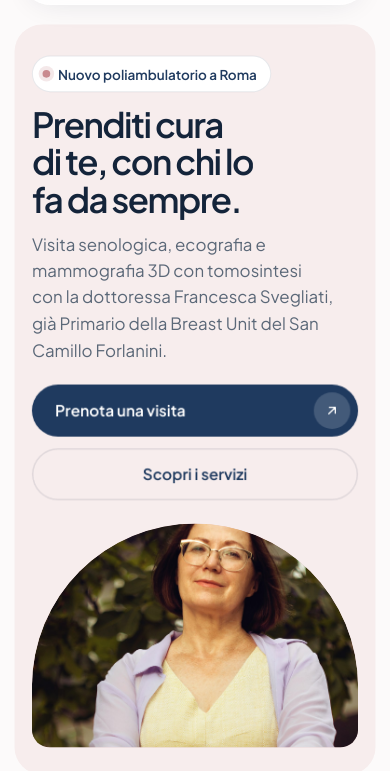
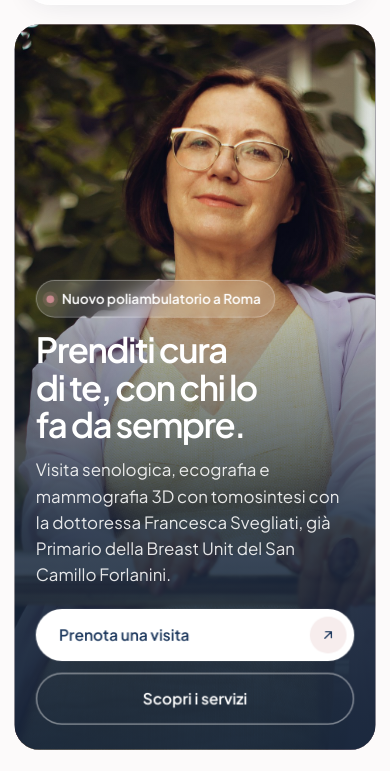
Before and after one commit to agneseb19/avenir-medical-care, a plain HTML site: page sito/index.html in a window 390 px wide. Shown: the part 73-844 px from the top of the page. Drawn offline with nearby package versions, Linux system fonts and the light colour scheme.

Commit message:
Telefono: hero con foto a tutto schermo e testo sovrapposto
Co-Authored-By: Claude Opus 5.5 <noreply@anthropic.com>

```diff
--- a/sito/assets/main.js
+++ b/sito/assets/main.js
@@ -99,11 +99,12 @@
   });
 
   /* ---------- hero ---------- */
+  const R = matchMedia('(max-width: 760px)').matches ? '0px' : '999px 999px 28px 28px';
   const tl = gsap.timeline({ defaults: { ease: 'expo.out' } });
   tl.from('.hero-box', { scale: .965, opacity: 0, duration: 1.2 })
     .from('.hero [data-split] .parola > span', { yPercent: 110, duration: 1.1, stagger: .045 }, .25)
     .from('.hero [data-h]', { y: 22, opacity: 0, duration: .9, stagger: .09 }, .45)
-    .fromTo('.hero-foto', { clipPath: 'inset(100% 0% 0% 0% round 999px 999px 28px 28px)' }, { clipPath: 'inset(0% 0% 0% 0% round 999px 999px 28px 28px)', duration: 1.4, ease: 'power4.inOut' }, .2)
+    .fromTo('.hero-foto', { clipPath: `inset(100% 0% 0% 0% round ${R})` }, { clipPath: `inset(0% 0% 0% 0% round ${R})`, duration: 1.4, ease: 'power4.inOut' }, .2)
     .from('.hero-foto img', { scale: 1.3, duration: 1.8 }, .2)
     ;
   const arco = $('.hero-arco path');
--- a/sito/assets/style.css
+++ b/sito/assets/style.css
@@ -587,3 +587,22 @@ a.contatto:hover { transform: translateY(-6px); box-shadow: var(--ombra); }
   .storia { height: 280vh; }
   .cta { margin-top: 24px !important; }
 }
+
+/* ===== telefono: hero con la foto a tutto schermo e il testo sopra ===== */
+@media (max-width: 760px) {
+  .hero:not(.senza-media) .hero-box { position: relative; min-height: calc(100svh - 92px); display: flex; border-radius: 26px; background: var(--notte); }
+  .hero:not(.senza-media) .hero-grid { position: static; display: flex; flex-direction: column; justify-content: flex-end; width: 100%; padding: 24px 22px 26px; }
+  .hero:not(.senza-media) .hero-grid > div:first-child { position: relative; z-index: 2; color: #fff; }
+  .hero:not(.senza-media) .hero-media { position: absolute; inset: 0; width: 100%; height: 100%; max-width: none; max-height: none; aspect-ratio: auto; margin: 0; z-index: 0; }
+  .hero:not(.senza-media) .hero-foto { inset: 0; border-radius: 0; }
+  .hero:not(.senza-media) .hero-foto img { height: 112%; object-position: 50% 15%; }
+  .hero:not(.senza-media) .hero-media::after { content: ""; position: absolute; inset: 0; z-index: 1; background: linear-gradient(180deg, rgba(20,36,58,.05) 0%, rgba(20,36,58,.15) 35%, rgba(20,36,58,.82) 68%, rgba(20,36,58,.94) 100%); }
+  .hero:not(.senza-media) h1 { color: #fff; }
+  .hero:not(.senza-media) .lead { color: rgba(255,255,255,.88); }
+  .hero:not(.senza-media) .briciole, .hero:not(.senza-media) .briciole a { color: rgba(255,255,255,.8); }
+  .hero:not(.senza-media) .btn:not(.btn-vuoto) { --bg: #fff; --fg: var(--blu); }
+  .hero:not(.senza-media) .btn:not(.btn-vuoto) .ico { background: var(--cipria); }
+  .hero:not(.senza-media) .btn-vuoto { color: #fff; box-shadow: inset 0 0 0 1.5px rgba(255,255,255,.45); }
+  .hero:not(.senza-media) .btn-vuoto::before { background: rgba(255,255,255,.14); }
+  .hero:not(.senza-media) .etichetta { background: rgba(255,255,255,.16); color: #fff; border-color: rgba(255,255,255,.3); backdrop-filter: blur(10px); -webkit-backdrop-filter: blur(10px); }
+}
```
